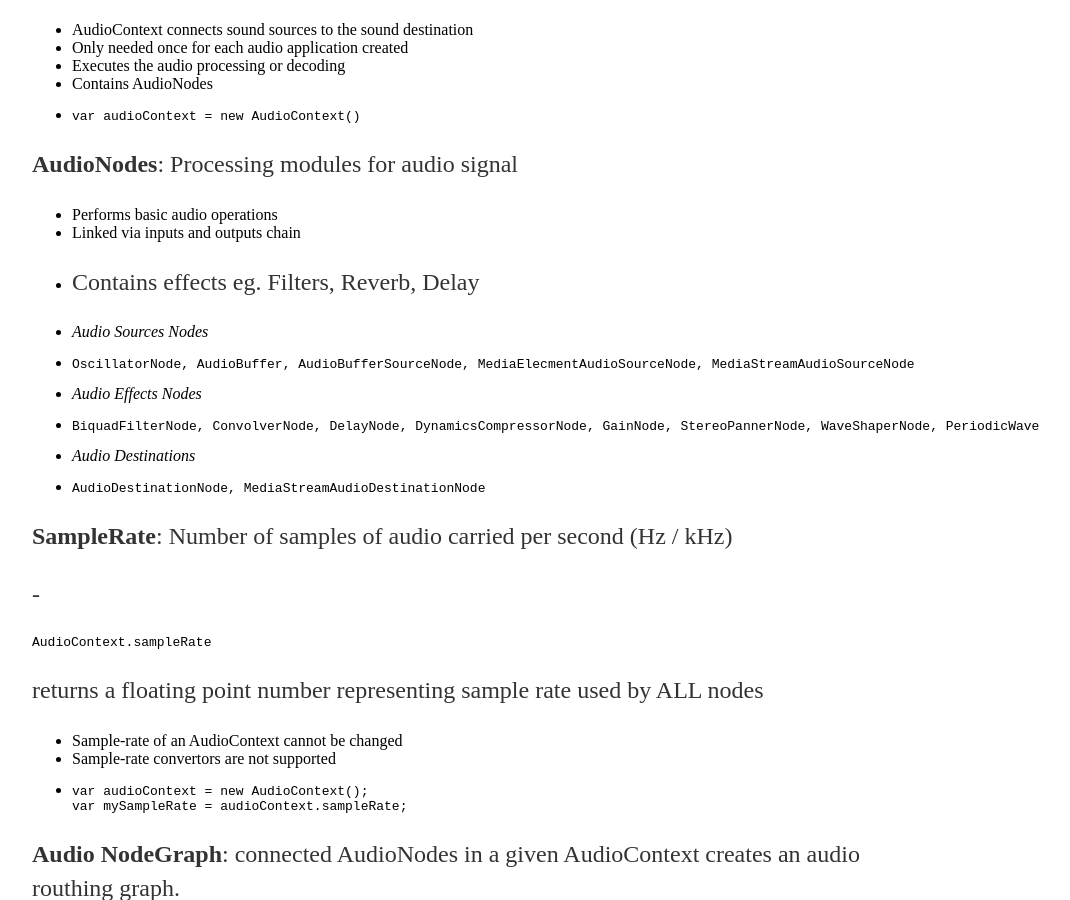
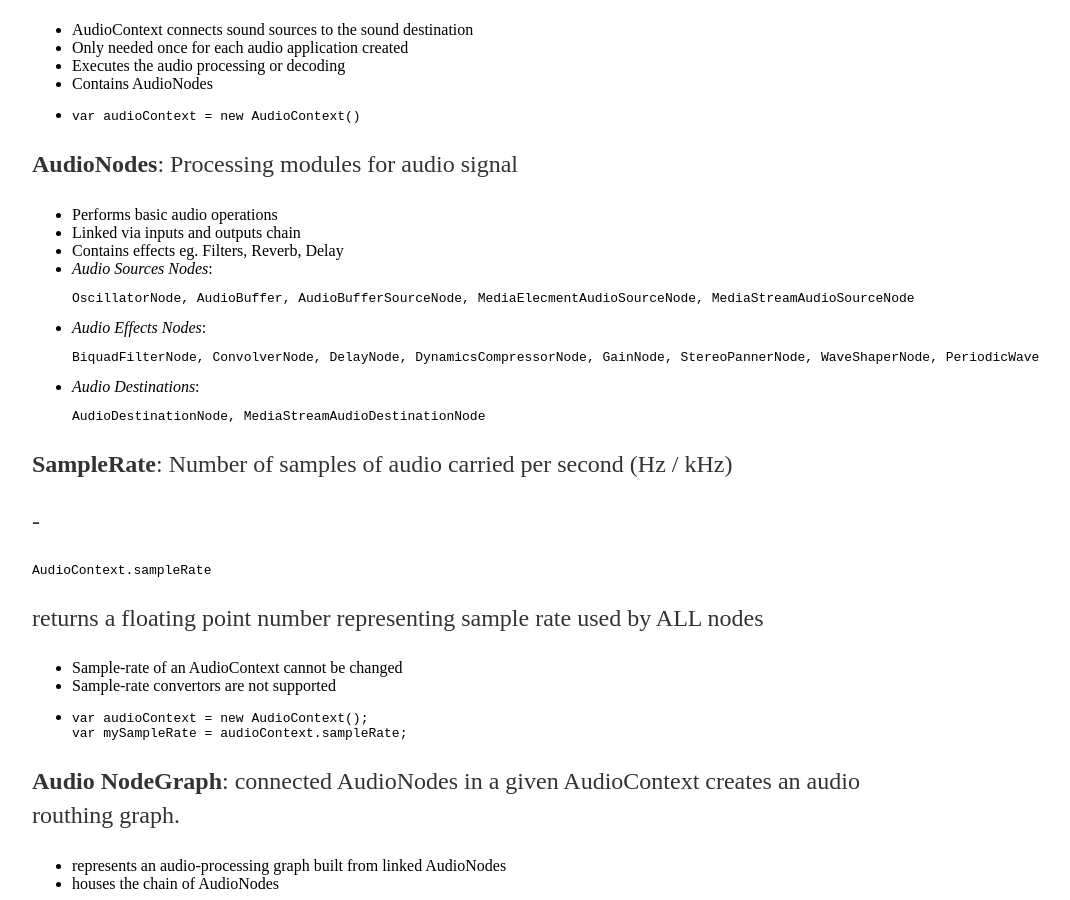
Before and after one commit to lynettequek/lynettequek.github.io, a Jekyll site: the page built from _posts/2015-05-14-WebAudio-Blog-1.md, in a window 1280 px wide and 900 px high, scrolled down 806 px. Shown: the whole window, without its empty margins (160-1230 px from the left). Built offline with Jekyll 4.4.1, drawn with Linux system fonts in a browser that asks for light colours.

````diff
--- a/_posts/2015-05-14-WebAudio-Blog-1.md
+++ b/_posts/2015-05-14-WebAudio-Blog-1.md
@@ -41,19 +41,15 @@ var audioContext = new AudioContext()
 - Performs basic audio operations
 - Linked via inputs and outputs chain
 - Contains effects eg. Filters, Reverb, Delay
-
-- *Audio Sources Nodes*
--
+- *Audio Sources Nodes*:
 ```
 OscillatorNode, AudioBuffer, AudioBufferSourceNode, MediaElecmentAudioSourceNode, MediaStreamAudioSourceNode
 ```
-- *Audio Effects Nodes*
--
+- *Audio Effects Nodes*:
 ```
 BiquadFilterNode, ConvolverNode, DelayNode, DynamicsCompressorNode, GainNode, StereoPannerNode, WaveShaperNode, PeriodicWave
 ```
-- *Audio Destinations*
--
+- *Audio Destinations*:
 ```
 AudioDestinationNode, MediaStreamAudioDestinationNode
 ```
````
